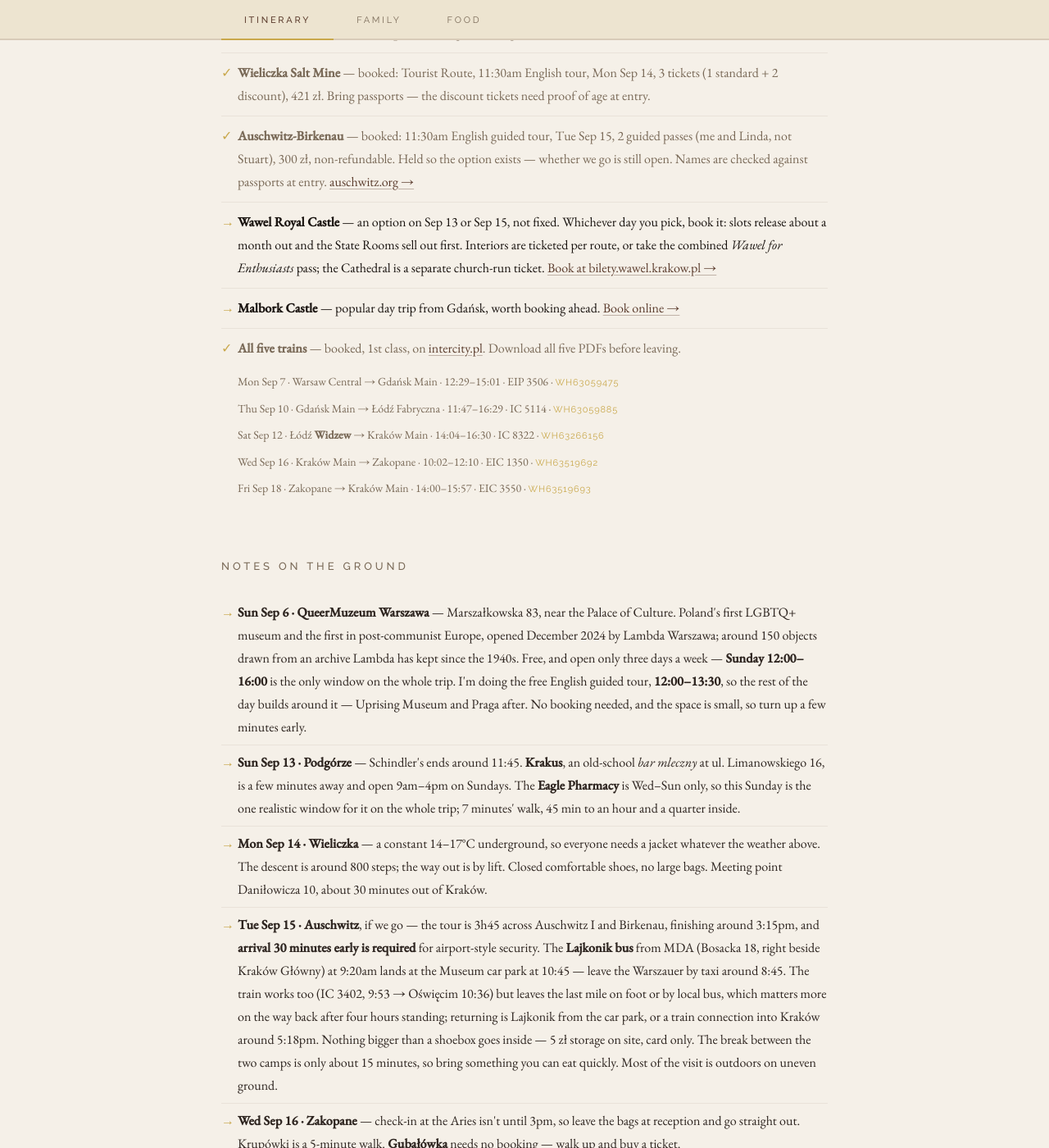
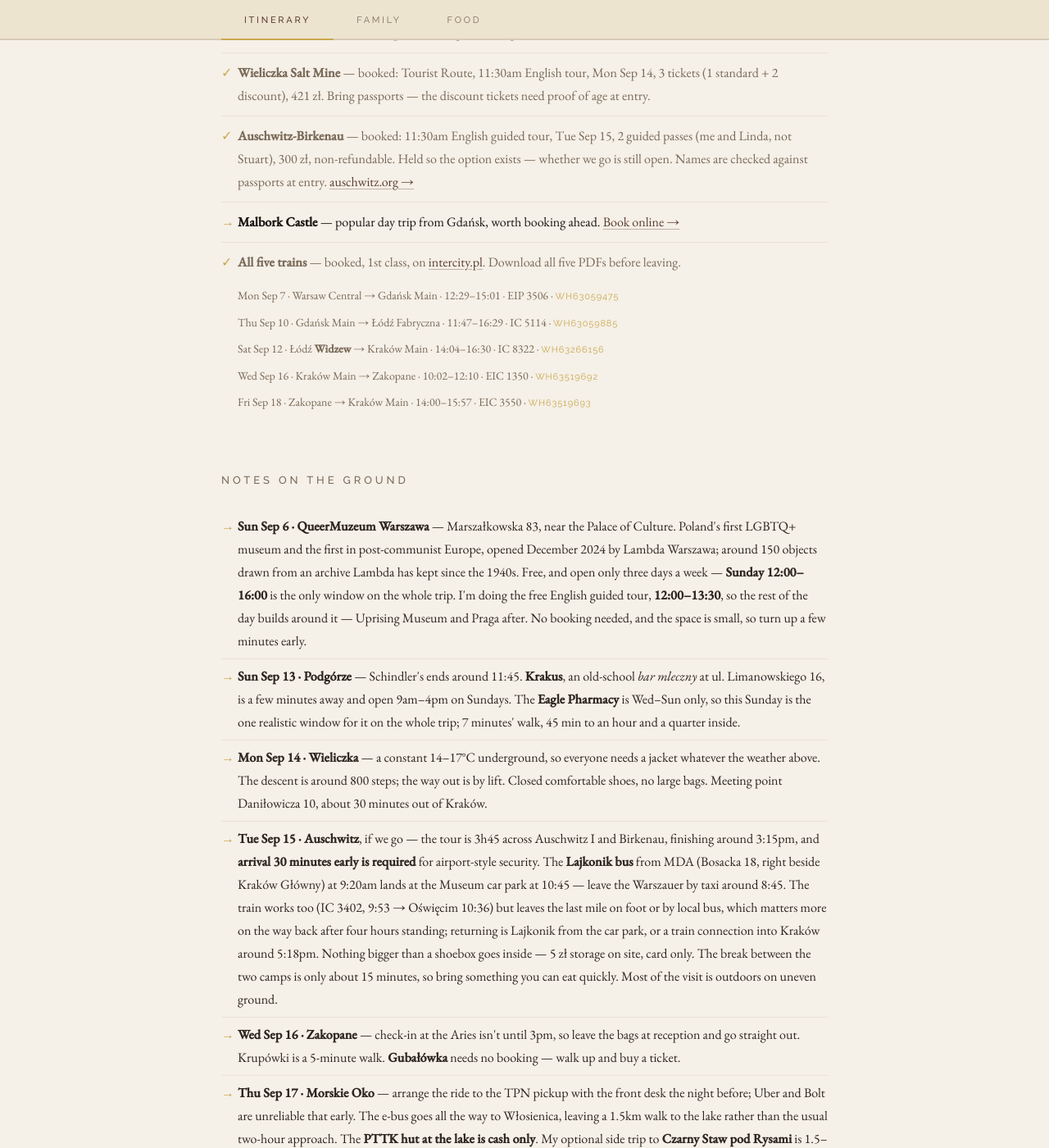
Before and after one commit to LordOfCorners/lordofcorners.github.io, a Jekyll site: the page poland-itinerary.html, which Jekyll copies as it is, in a window 1280 px wide and 1400 px high, scrolled down 2553 px. Shown: the whole window at 82% size. Built offline with Jekyll 4.4.1, drawn with Linux system fonts in a browser that asks for light colours; some of the changed text lies outside the part shown.

Commit message:
Wawel out of Book in Advance — availability is deep after all
Keeps the ticket structure (per-route, the Enthusiasts pass, the
separate church-run Cathedral ticket) as a note instead.

Co-Authored-By: Claude Opus 5 <noreply@anthropic.com>

```diff
--- a/poland-itinerary.html
+++ b/poland-itinerary.html
@@ -1013,7 +1013,6 @@
         <li class="booked"><strong>Morskie Oko e-bus, Zakopane</strong> — booked: Thu Sep 17, 3 tickets each way. Out 9:00am Zakopane → Włosienica (89 zł each), back 3:00pm Włosienica → Zakopane (78 zł each). Includes the TPN park entrance fee. <strong>Save the confirmation PDF to all three phones</strong> — signal in the park is unreliable.</li>
         <li class="booked"><strong>Wieliczka Salt Mine</strong> — booked: Tourist Route, 11:30am English tour, Mon Sep 14, 3 tickets (1 standard + 2 discount), 421 zł. Bring passports — the discount tickets need proof of age at entry.</li>
         <li class="booked"><strong>Auschwitz-Birkenau</strong> — booked: 11:30am English guided tour, Tue Sep 15, 2 guided passes (me and Linda, not Stuart), 300 zł, non-refundable. Held so the option exists — whether we go is still open. Names are checked against passports at entry. <a href="https://www.auschwitz.org/" target="_blank">auschwitz.org →</a></li>
-        <li><strong>Wawel Royal Castle</strong> — an option on Sep 13 or Sep 15, not fixed. Whichever day you pick, book it: slots release about a month out and the State Rooms sell out first. Interiors are ticketed per route, or take the combined <em>Wawel for Enthusiasts</em> pass; the Cathedral is a separate church-run ticket. <a href="https://bilety.wawel.krakow.pl/" target="_blank">Book at bilety.wawel.krakow.pl →</a></li>
         <li><strong>Malbork Castle</strong> — popular day trip from Gdańsk, worth booking ahead. <a href="https://www.zamek.malbork.pl/en" target="_blank">Book online →</a></li>
         <li class="booked"><strong>All five trains</strong> — booked, 1st class, on <a href="https://www.intercity.pl/en/" target="_blank">intercity.pl</a>. Download all five PDFs before leaving.
           <ul class="ticket-sublist">
```
Also changed, not shown: other parts of poland-itinerary.html (+1 -0 lines).
